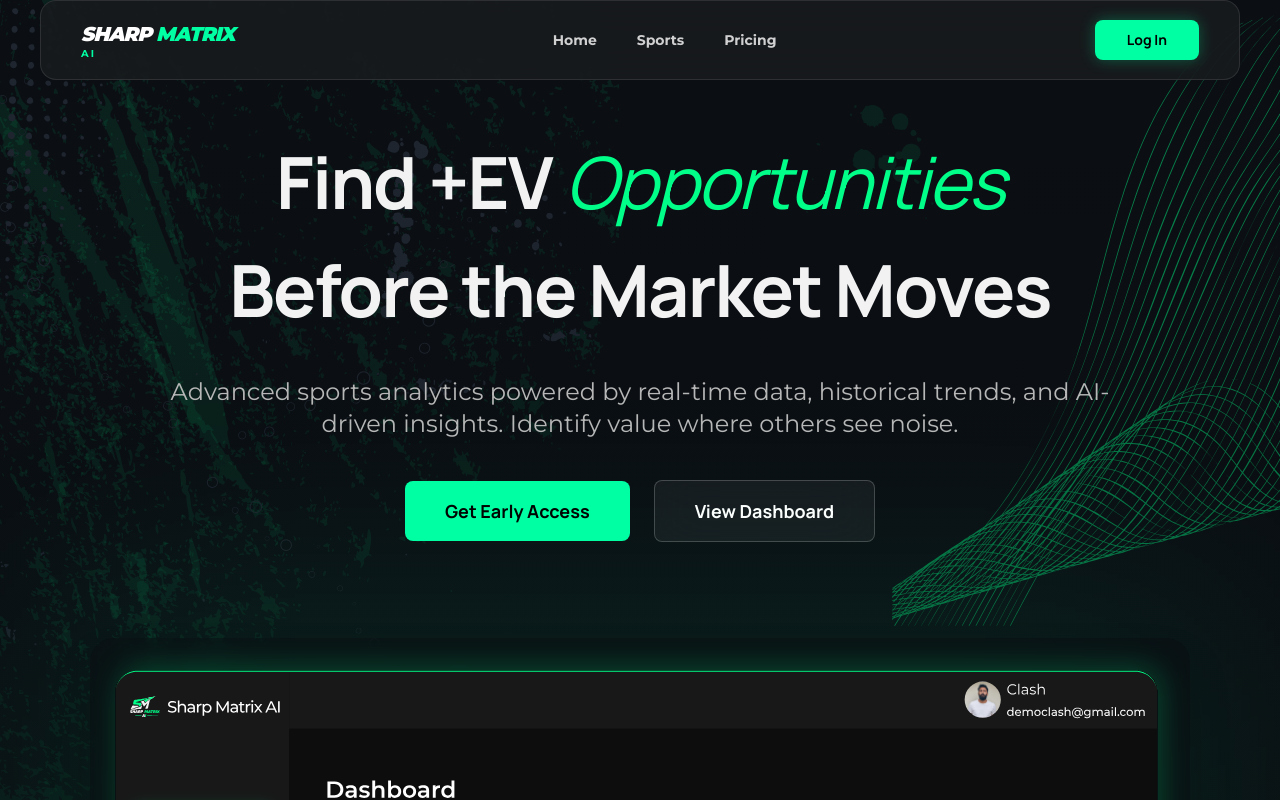
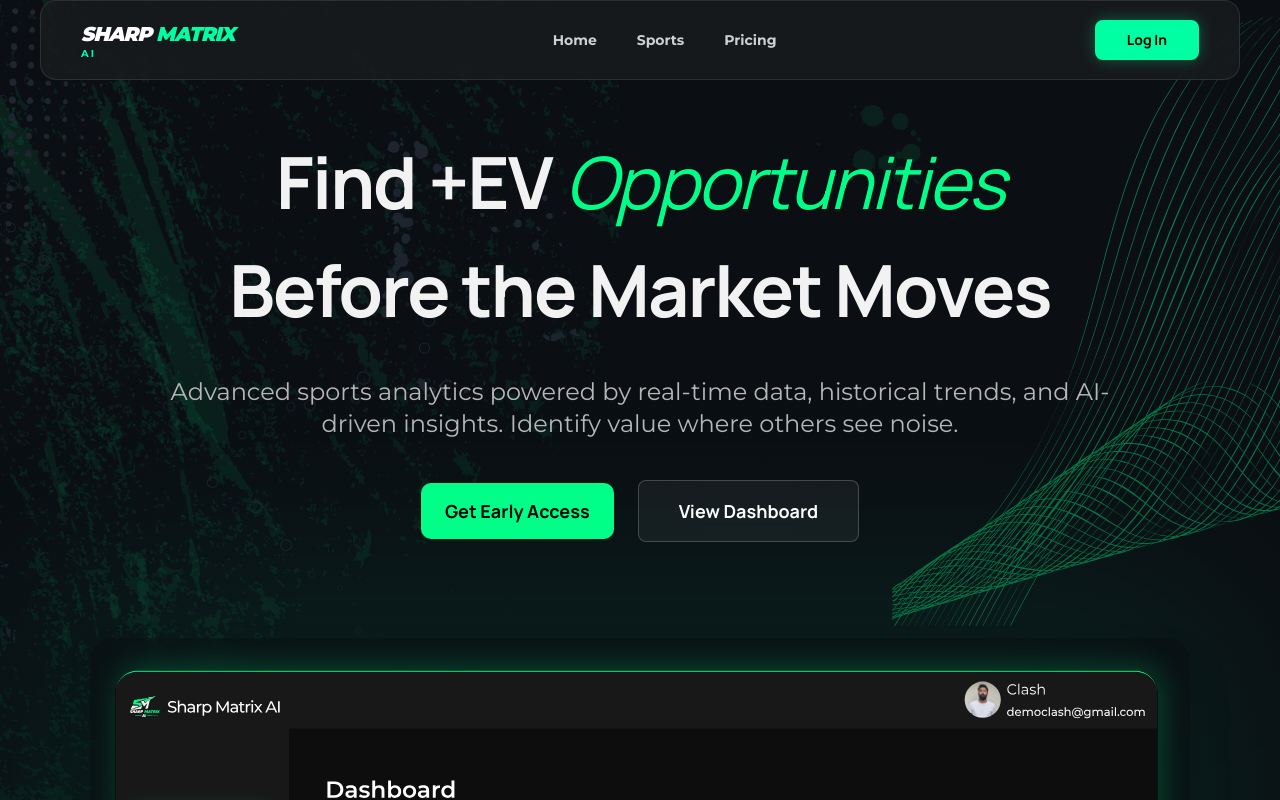
Before and after one commit to Alok4D/clash-gambling, a Next.js app: page / in a window 1280 px wide. Shown: the top 800 px of the page. Built offline with nearby package versions, Linux system fonts and the light colour scheme.

Commit message:
feat: add landing page hero section component with call-to-action buttons and dashboard preview

```diff
--- a/app/(home)/_components/Intro.tsx
+++ b/app/(home)/_components/Intro.tsx
@@ -18,7 +18,7 @@
 
         {/* CTA Buttons */}
         <div className="flex flex-col items-center justify-center gap-6 sm:flex-row mb-24">
-          <button className="group flex items-center justify-center rounded-lg bg-[#00FFA3] px-10 py-4 text-lg font-bold text-black transition-all hover:bg-[#00e692] hover:shadow-[0_0_25px_rgba(0,255,163,0.5)] active:scale-95 min-w-[220px]">
+          <button className="group flex items-center justify-center gap-[10px] rounded-[10px] bg-[#00FF88] px-6 py-[14px] text-lg font-bold text-black transition-all hover:bg-[#00e692] hover:shadow-[0_0_25px_rgba(0,255,163,0.5)] active:scale-95">
             Get Early Access
           </button>
 
```
